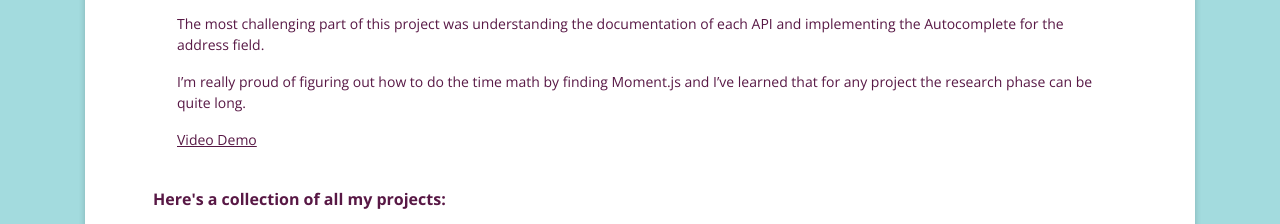
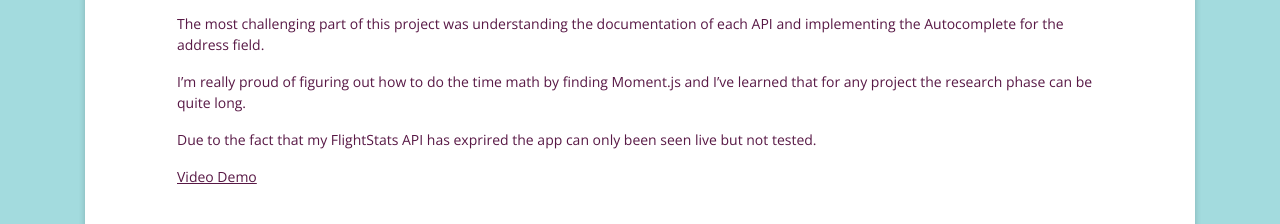
Before and after one commit to stefi23/stefi23.github.io, a website: page index.html in a window 1280 px wide. Shown: the part 1286-1510 px from the top of the page. Drawn offline with nearby package versions, Linux system fonts and the light colour scheme; a web font is replaced by a local one.

Commit message:
changed link to video demo

```diff
--- a/index.html
+++ b/index.html
@@ -339,6 +339,10 @@
                     research phase can be quite long.
                   </p>
                   <p>
+                    Due to the fact that my FlightStats API has exprired the app
+                    can only been seen live but not tested.
+                  </p>
+                  <p>
                     <a
                       href="https://youtu.be/IQyeCHCUhEA"
                       style="text-decoration:underline"
@@ -365,7 +369,7 @@
                     </div>
                     <div class="p-2 mb-4">
                       <a
-                        href="http://wake-up-and-fly.herokuapp.com/"
+                        href="https://www.youtube.com/watch?v=IQyeCHCUhEA"
                         target="_blank"
                         class="btn-bordo rounded"
                       >
```
